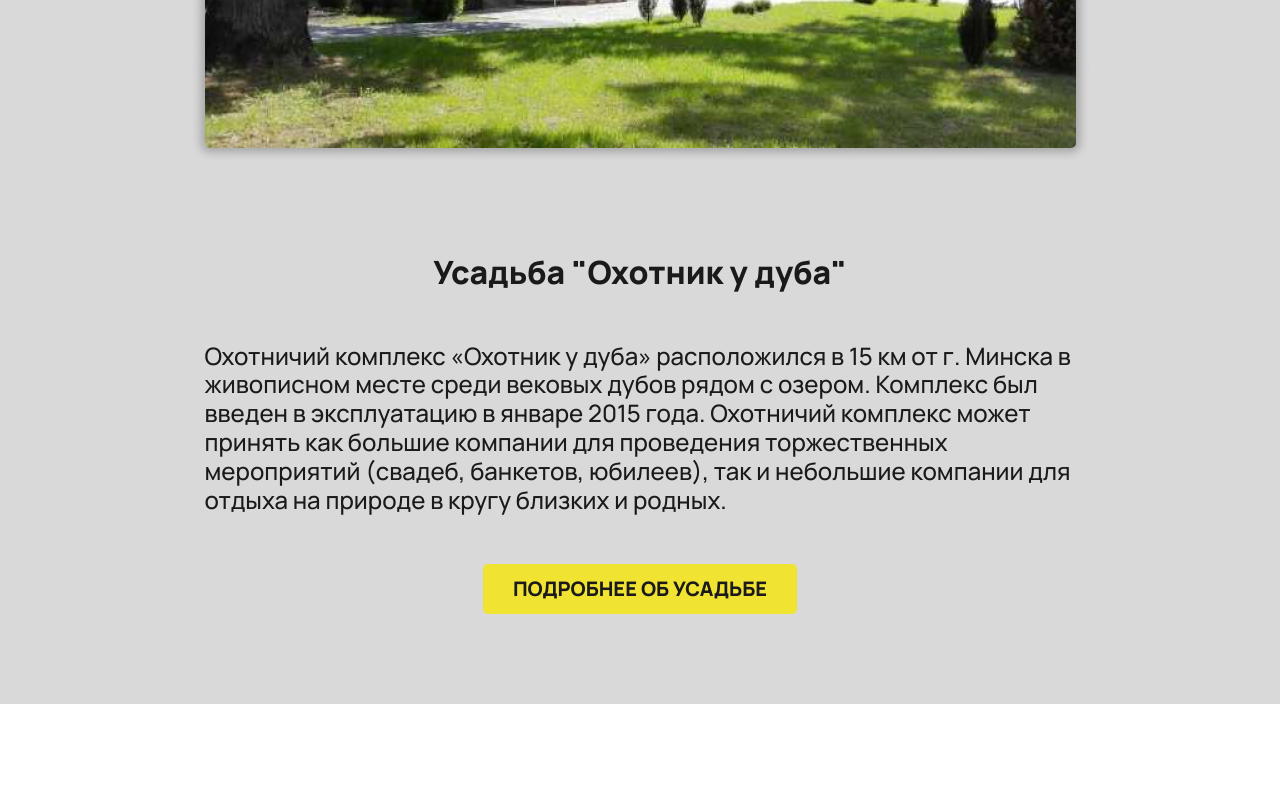
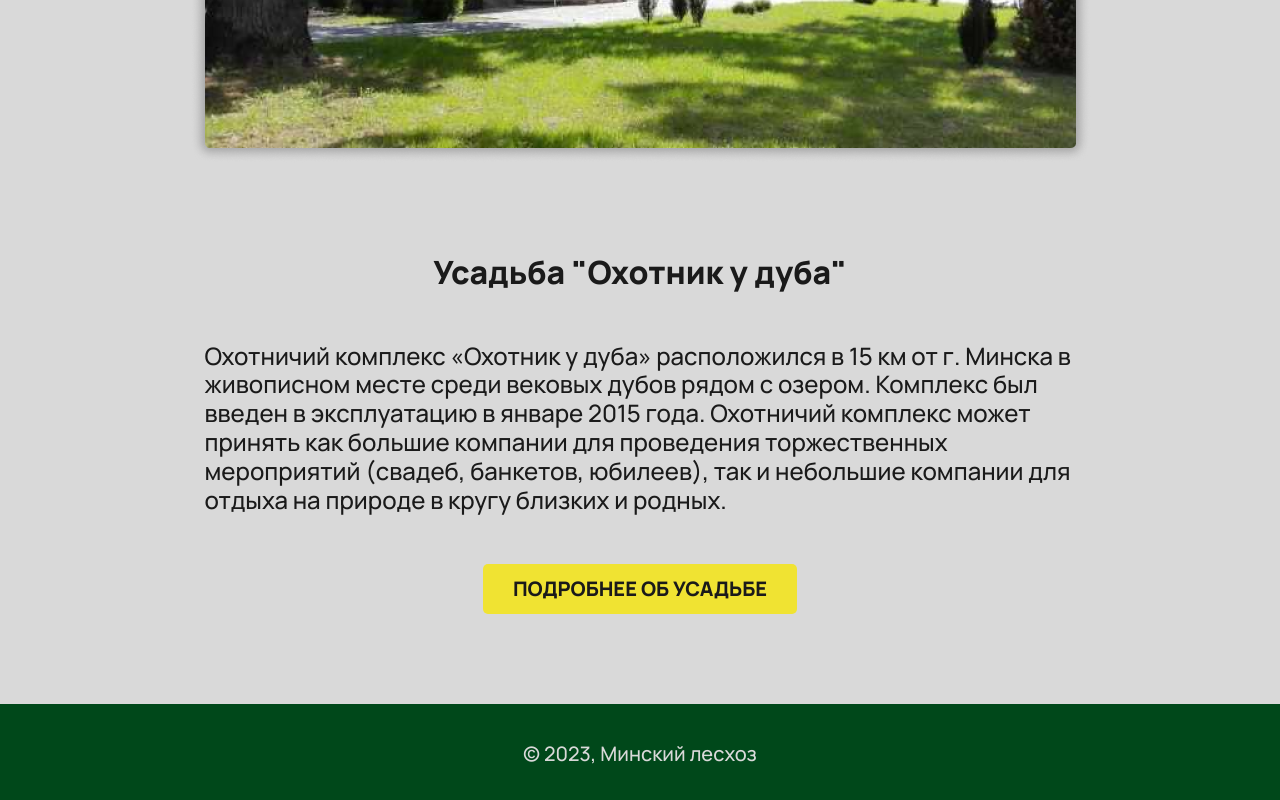
Before and after one commit to okyxxxf/landing-forestry, a website: page index.html in a window 1280 px wide. Shown: the part 2952-3752 px from the top of the page. Before the commit the page ends 3656 px from the top, so only its background shows below. Drawn offline with Linux system fonts and the light colour scheme.

Commit message:
feat: create footer

```diff
--- a/index.html
+++ b/index.html
@@ -187,6 +187,8 @@
             </div>
         </section>
     </main>
-    <footer class="footer"></footer>
+    <footer class="footer">
+        <div class="footer__author">© 2023, Минский лесхоз</div>
+    </footer>
 </body>
 </html>
--- a/scss/base/_typoghraphy.scss
+++ b/scss/base/_typoghraphy.scss
@@ -118,3 +118,12 @@
     font-weight: 500;
     line-height: 120%;
 }
+
+.footer__author {
+    color: $white;
+    font-family: Manrope;
+    font-size: 20px;
+    font-style: normal;
+    font-weight: 500;
+    line-height: 100%;
+}
--- a/scss/index.scss
+++ b/scss/index.scss
@@ -17,7 +17,8 @@
     'layouts/forestries',
     'layouts/products',
     'layouts/homestead',
-    'layouts/section-info';
+    'layouts/section-info',
+    'layouts/footer';
 
 @import
     'vendors/reset';
--- /dev/null
+++ b/scss/layouts/_footer.scss
@@ -0,0 +1,7 @@
+.footer {
+    height: 100px;
+    background: $green-black;
+    display: flex;
+    align-items: center;
+    justify-content: center;
+}
```
Also changed, not shown: index.css, 1 other file.
